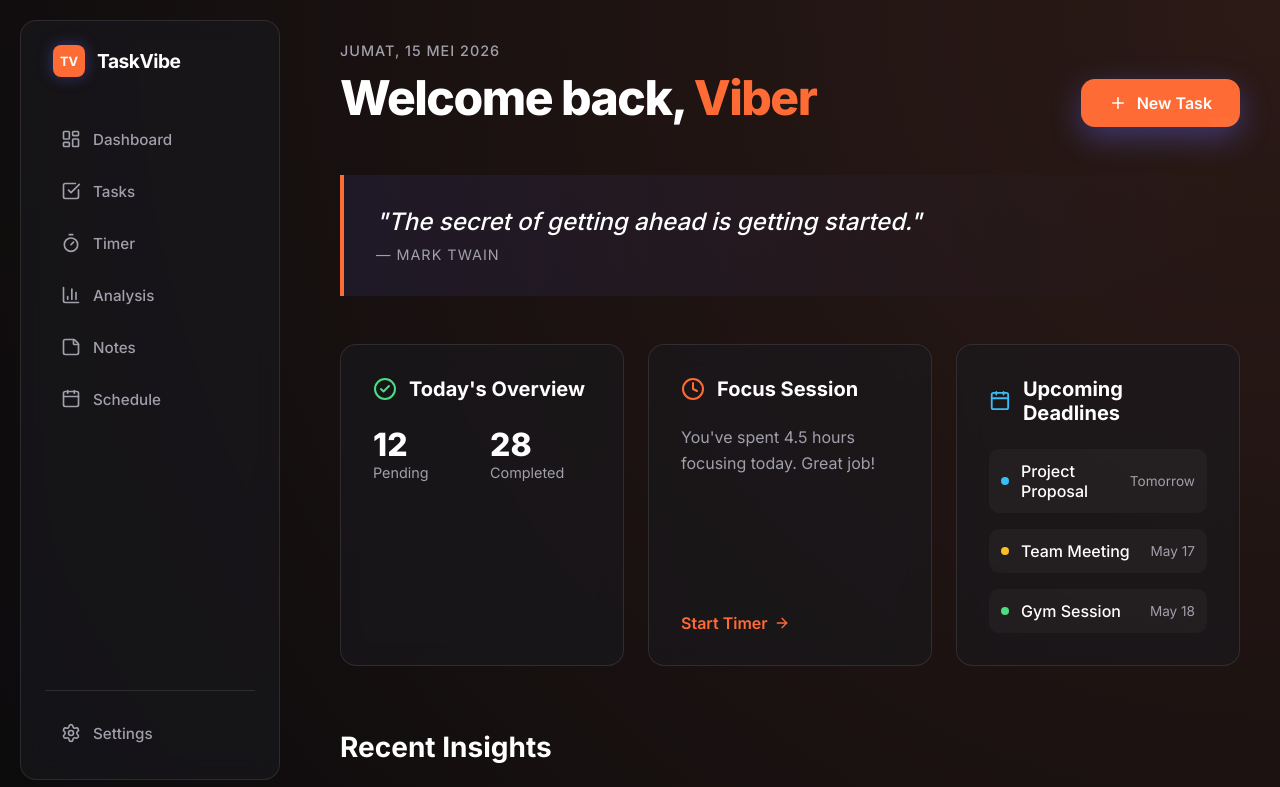
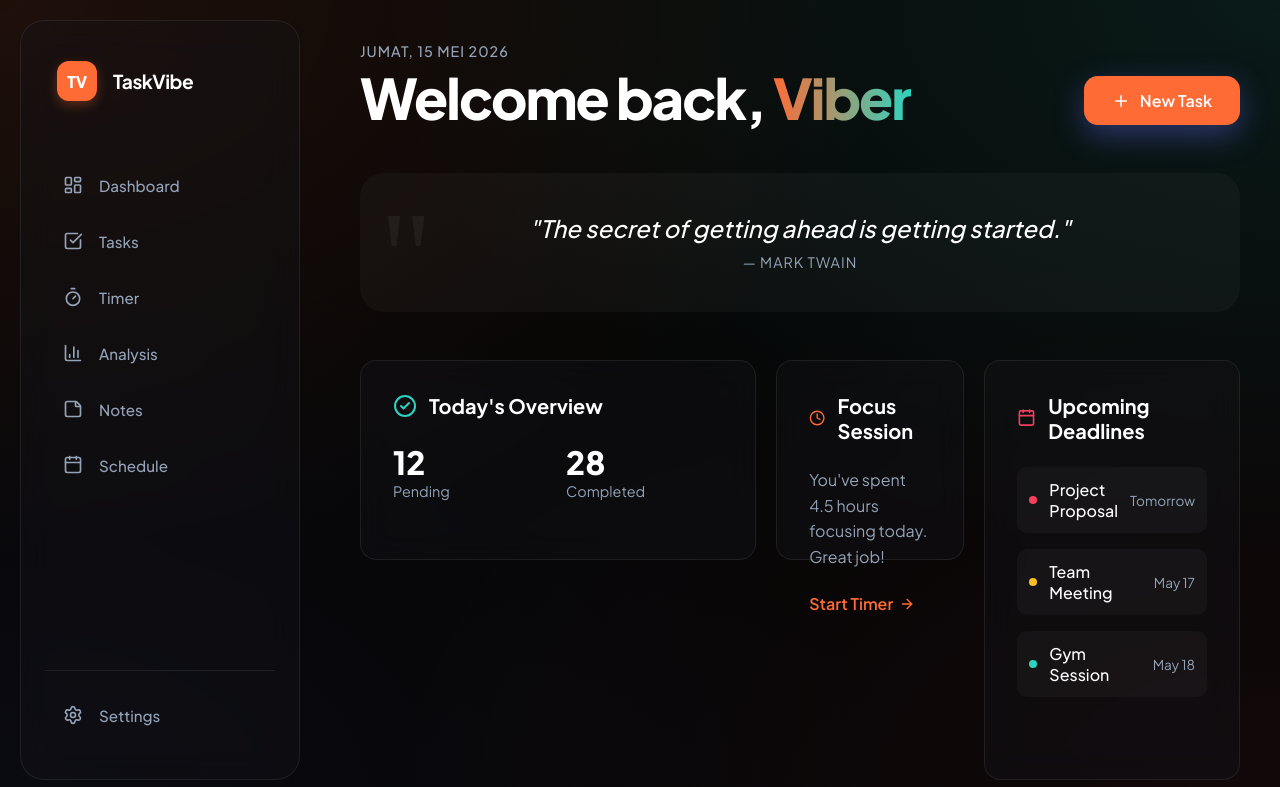
Before and after one commit to faridafaijati/Task, a Next.js app: page / in a window 1280 px wide. Shown: the top 787 px of the page. Built offline with nearby package versions, Linux system fonts and the light colour scheme; no server answers.

Commit message:
design: implement modern Bento Grid layout, floating sidebar, and Plus Jakarta Sans typography

```diff
--- a/src/app/globals.css
+++ b/src/app/globals.css
@@ -1,15 +1,17 @@
 :root {
-  --bg-color: #0a0a0c;
-  --card-bg: rgba(25, 25, 30, 0.6);
-  --sidebar-bg: rgba(15, 15, 20, 0.8);
-  --border-color: rgba(255, 255, 255, 0.1);
+  --bg-color: #050505;
+  --card-bg: rgba(20, 20, 25, 0.4);
+  --sidebar-bg: rgba(10, 10, 15, 0.7);
+  --border-color: rgba(255, 255, 255, 0.08);
   --text-primary: #ffffff;
-  --text-secondary: #a0a0ab;
-  --accent-primary: #ff6b35; /* Vibrant Orange for high energy and motivation */
-  --accent-secondary: #4ade80; /* Bright Green for growth and achievement */
-  --accent-tertiary: #38bdf8; /* Sky Blue for calm focus */
-  --font-main: 'Inter', system-ui, -apple-system, sans-serif;
-  --glass-blur: blur(12px);
+  --text-secondary: #94a3b8;
+  --accent-primary: #ff6b35;
+  --accent-secondary: #2dd4bf;
+  --accent-tertiary: #f43f5e;
+  --accent-glow: rgba(255, 107, 53, 0.3);
+  --font-main: 'Plus Jakarta Sans', system-ui, sans-serif;
+  --glass-blur: blur(16px);
+  --card-shadow: 0 8px 32px 0 rgba(0, 0, 0, 0.8);
 }
 
 
@@ -30,7 +32,13 @@ body {
 
 body {
   min-height: 100vh;
-  background: radial-gradient(circle at top right, #2c1a16 0%, #0a0a0c 100%);
+  background-color: var(--bg-color);
+  background-image:
+    radial-gradient(at 0% 0%, rgba(255, 107, 53, 0.1) 0px, transparent 50%),
+    radial-gradient(at 100% 0%, rgba(45, 212, 191, 0.1) 0px, transparent 50%),
+    radial-gradient(at 100% 100%, rgba(244, 63, 94, 0.05) 0px, transparent 50%),
+    radial-gradient(at 0% 100%, rgba(99, 102, 241, 0.05) 0px, transparent 50%);
+  background-attachment: fixed;
 }
 
 
--- a/src/app/layout.tsx
+++ b/src/app/layout.tsx
@@ -1,13 +1,12 @@
-import type { Metadata } from "next";
-import { Inter } from "next/font/google";
+import { Plus_Jakarta_Sans } from "next/font/google";
 import "./globals.css";
 import Sidebar from "@/components/Sidebar";
 
-const inter = Inter({ subsets: ["latin"] });
+const plusJakartaSans = Plus_Jakarta_Sans({ subsets: ["latin"] });
 
 export const metadata: Metadata = {
-  title: "TaskVibe | Daily Task Management",
-  description: "A premium task management app with analytics and focus tools.",
+  title: "TaskVibe | Premium Productivity",
+  description: "A premium, modern task management app for high-achievers.",
 };
 
 export default function RootLayout({
@@ -17,12 +16,12 @@ export default function RootLayout({
 }>) {
   return (
     <html lang="en">
-      <body className={inter.className}>
+      <body className={plusJakartaSans.className}>
         <div style={{ display: 'flex' }}>
           <Sidebar />
           <main style={{
             flex: 1,
-            marginLeft: '300px',
+            marginLeft: '320px',
             padding: '40px',
             minHeight: '100vh'
           }}>
--- a/src/app/page.module.css
+++ b/src/app/page.module.css
@@ -19,14 +19,17 @@
 }
 
 .welcome h1 {
-  font-size: 3rem;
+  font-size: 3.5rem;
   font-weight: 800;
   margin-top: 8px;
-  letter-spacing: -1.5px;
+  letter-spacing: -2px;
+  line-height: 1;
 }
 
 .highlight {
-  color: var(--accent-primary);
+  background: linear-gradient(90deg, var(--accent-primary), var(--accent-secondary));
+  -webkit-background-clip: text;
+  -webkit-text-fill-color: transparent;
 }
 
 .btnPrimary {
@@ -43,10 +46,22 @@
 
 .motivation {
   margin-bottom: 48px;
-  padding: 32px;
-  background: linear-gradient(90deg, rgba(99, 102, 241, 0.1), transparent);
-  border-left: 4px solid var(--accent-primary);
-  border-radius: 0 16px 16px 0;
+  padding: 40px;
+  background: rgba(255, 255, 255, 0.03);
+  border-radius: 24px;
+  text-align: center;
+  position: relative;
+  overflow: hidden;
+}
+
+.motivation::before {
+  content: '"';
+  position: absolute;
+  top: 10px;
+  left: 20px;
+  font-size: 8rem;
+  opacity: 0.05;
+  font-family: serif;
 }
 
 .motivation p {
@@ -150,8 +165,9 @@
 
 .grid {
   display: grid;
-  grid-template-columns: repeat(3, 1fr);
-  gap: 24px;
+  grid-template-columns: repeat(4, 1fr);
+  grid-template-rows: repeat(2, 200px);
+  gap: 20px;
   margin-bottom: 64px;
 }
 
@@ -215,8 +231,14 @@
 }
 
 .span2 {
-  grid-column: span 1;
+  grid-column: span 2;
+  grid-row: span 2;
 }
+
+.card:nth-child(1) { grid-column: span 2; }
+.card:nth-child(2) { grid-column: span 1; }
+.card:nth-child(3) { grid-column: span 1; grid-row: span 2; }
+.card:nth-child(4) { grid-column: span 2; }
 
 .deadlineList {
   display: flex;
--- a/src/components/Sidebar.module.css
+++ b/src/components/Sidebar.module.css
@@ -1,35 +1,35 @@
 .sidebar {
-  width: 260px;
+  width: 280px;
   height: calc(100vh - 40px);
-  margin: 20px;
-  padding: 24px;
+  position: fixed;
+  left: 20px;
+  top: 20px;
+  padding: 40px 24px;
   display: flex;
   flex-direction: column;
-  position: fixed;
-  left: 0;
-  top: 0;
   z-index: 100;
+  border-radius: 24px !important;
 }
 
 .logo {
   display: flex;
   align-items: center;
-  gap: 12px;
-  margin-bottom: 40px;
-  padding-left: 8px;
+  gap: 16px;
+  margin-bottom: 60px;
+  padding-left: 12px;
 }
 
 .logoIcon {
-  width: 32px;
-  height: 32px;
+  width: 40px;
+  height: 40px;
   background: var(--accent-primary);
-  border-radius: 8px;
+  border-radius: 12px;
   display: flex;
   align-items: center;
   justify-content: center;
-  font-weight: bold;
-  font-size: 0.8rem;
-  box-shadow: 0 0 15px rgba(99, 102, 241, 0.4);
+  font-weight: 800;
+  color: white;
+  box-shadow: 0 4px 12px var(--accent-glow);
 }
 
 .logoText {
@@ -48,11 +48,12 @@
 .navItem {
   display: flex;
   align-items: center;
-  gap: 12px;
-  padding: 12px 16px;
-  border-radius: 12px;
+  gap: 16px;
+  padding: 14px 18px;
+  border-radius: 14px;
   color: var(--text-secondary);
-  transition: all 0.2s ease;
+  font-weight: 500;
+  transition: all 0.2s cubic-bezier(0.4, 0, 0.2, 1);
 }
 
 .navItem:hover {
```
